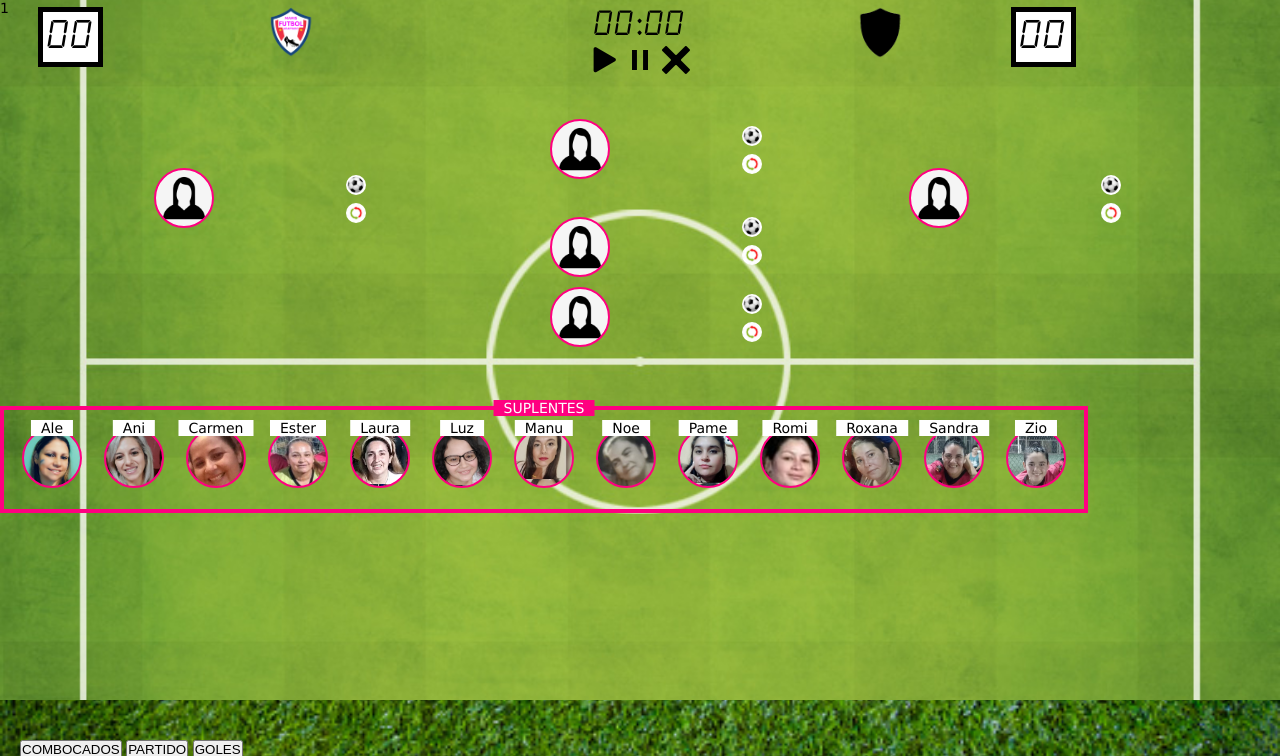
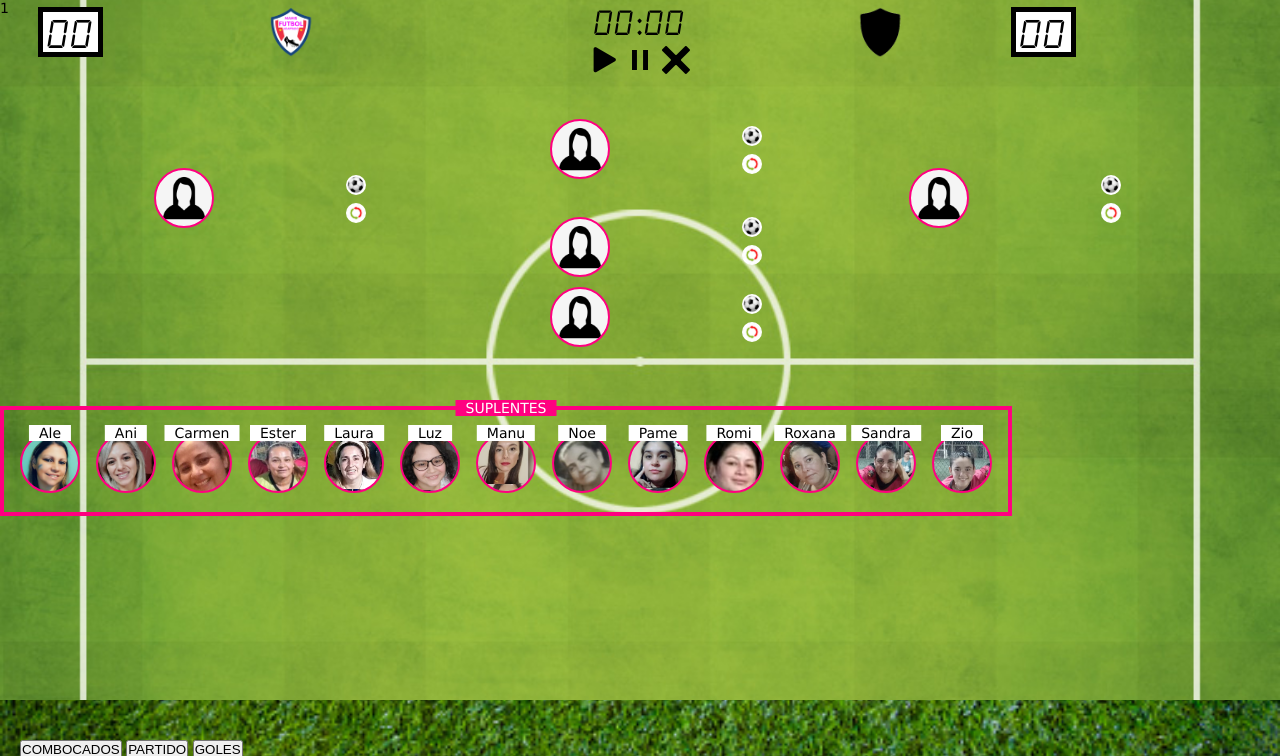
Before and after one commit to mauriciomss/alineacionEquipo, a PHP site: page /partido.html in a window 1280 px wide. Shown: the top 756 px of the page. Run offline with PHP 8.4, Linux system fonts and the light colour scheme.

Commit message:
commit 18-10-2023 12:36:42

```diff
--- a/assets/style.css
+++ b/assets/style.css
@@ -67,7 +67,7 @@
         position: absolute;
         border: 5px solid #000;
         width: 65px;
-        height: 60px;
+        height: 50px;
         top: 1%;
         left: 3%;
         background-color: #fff;
@@ -78,7 +78,7 @@
         .logoMFA {
             position: absolute;
             width: 45px;
-            height: 60px;
+            height: 50px;
             top: 1%;
             left: 21%;
             background-image: url(images/lofoFMA.png);
@@ -88,7 +88,7 @@
         .logoOtros {
             position: absolute;
             width: 45px;
-            height: 60px;
+            height: 50px;
             top: 1%;
             left: 67%;
             background-image: url(images/escudo.png);
@@ -99,7 +99,7 @@
         position: absolute;
         border: 5px solid #000;
         width: 65px;
-        height: 60px;
+        height: 50px;
         top: 1%;
         left: 79%;
         background-color: #fff;
@@ -284,7 +284,8 @@
         position: absolute;
         border: 4px solid #FF0080;
         top: 58%;
-        padding: 7px;
+        padding: 8px;
+        padding-top: 15px;
     }
     .suplentes:before {
         content: attr(data);
@@ -307,7 +308,7 @@
             border-radius: 50%;
             background-image: url(images/jugadora.jpg);
             background-size: 100%;
-            margin: 11px;
+            margin: 8px;
         }
 
 
```
